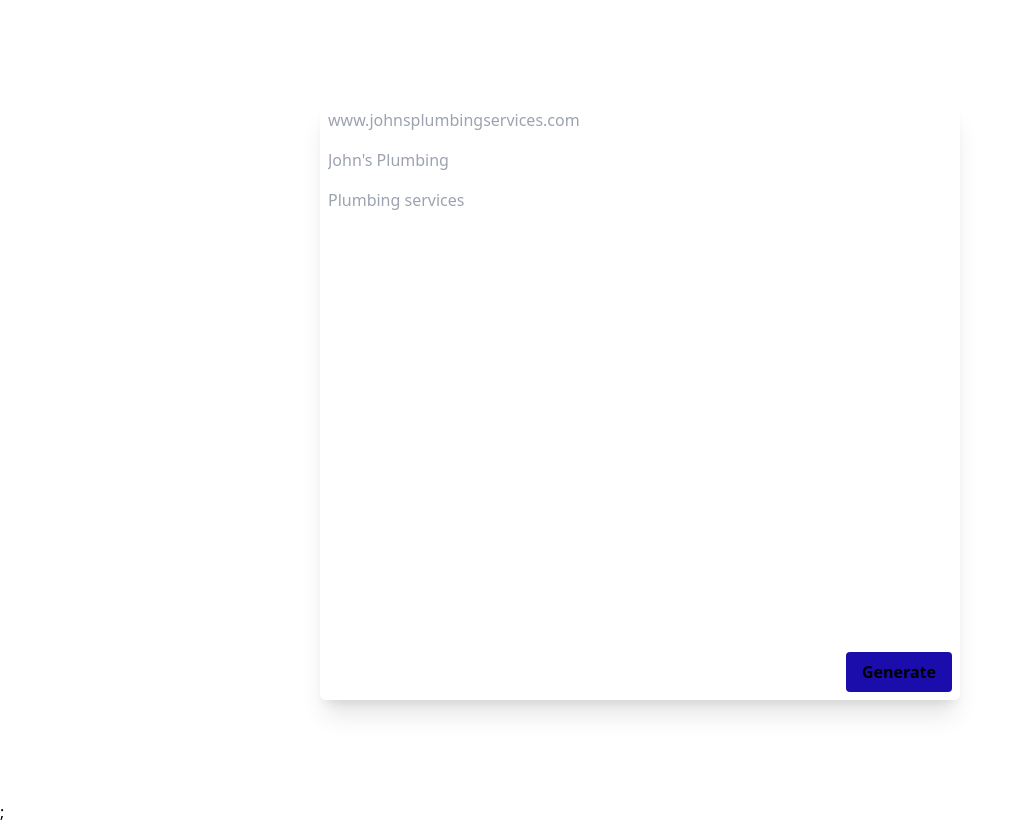
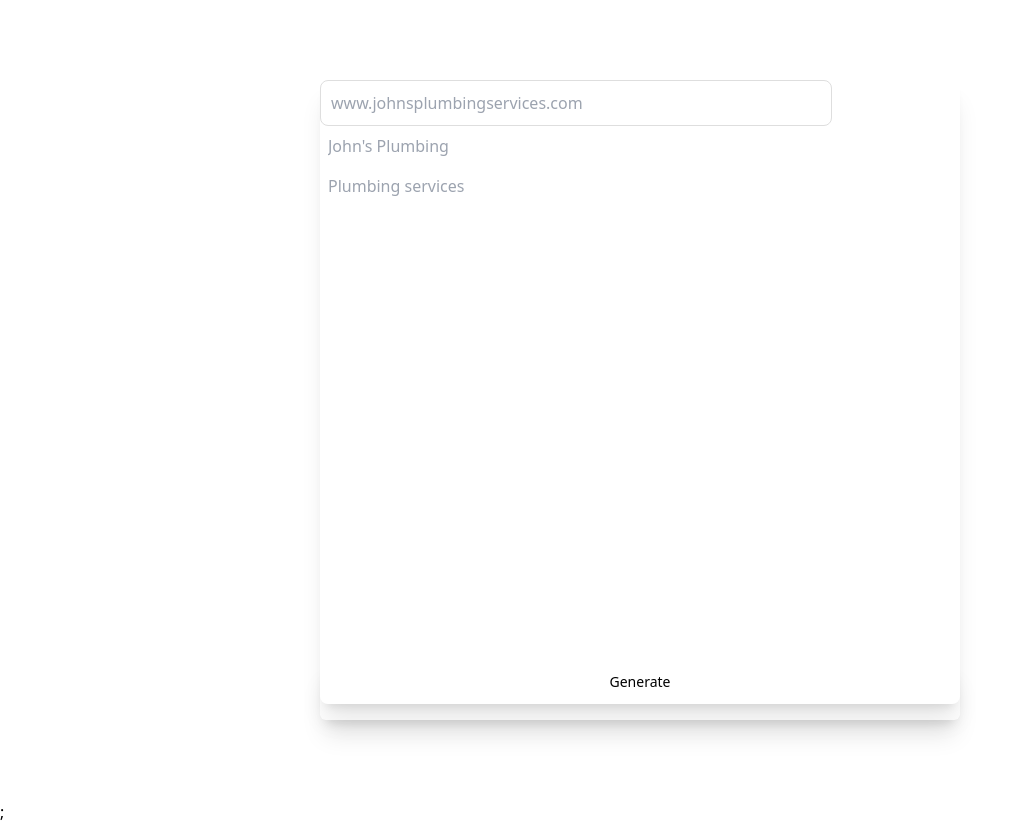
Before and after one commit to samkbe/title-tag-generator, a Next.js app: page / in a window 1280 px wide. Shown: the whole page, without its empty margins (0-1026 px from the left). Built offline with nearby package versions, Linux system fonts and the light colour scheme.

Commit message:
Loading skeletons now functional

```diff
--- a/components/index.ts
+++ b/components/index.ts
@@ -1 +1,2 @@
 export * from "./inputs";
+export * from "./metatag-display";
--- a/components/inputs.tsx
+++ b/components/inputs.tsx
@@ -1,11 +1,6 @@
 import { useState } from "react";
 import { useQuery } from "@tanstack/react-query";
-
-type serpProps = {
-  titleTag: string;
-  descriptionTag: string;
-  url: string;
-};
+import { MetaTagDisplay } from "./metatag-display";
 
 export function Inputs() {
   const [url, setUrl] = useState<string>("");
@@ -20,11 +15,6 @@ export function Inputs() {
     }
   );
 
-  if (isRefetching) {
-    return <>Loading...</>;
-  } else if (isError) {
-    return <>Error....</>;
-  } else {
   return (
     <form
       className="flex flex-col relative h-full"
@@ -36,7 +26,7 @@ export function Inputs() {
       <div className="flex flex-col w-4/5">
         <input
           required
-            className="p-2 rounded-md w-full"
+          className="border border-lightGrey text-md rounded-lg focus:ring-blue-500 focus:border-blue-500 block w-full p-2.5 dark:bg-gray-700 dark:border-gray-600 dark:placeholder-gray-400 dark:text-white dark:focus:ring-blue-500 dark:focus:border-blue-500"
           type="text"
           value={url}
           onChange={(e) => setUrl(e.target.value)}
@@ -59,35 +49,19 @@ export function Inputs() {
           placeholder="Plumbing services"
         ></input>
       </div>
-        {data ? (
-          <div>
-            {data.options.map(({ descriptionTag, titleTag }) => (
-              <SERP
-                url={data.url}
-                key={titleTag}
-                descriptionTag={descriptionTag}
-                titleTag={titleTag}
-              />
-            ))}
-          </div>
-        ) : isRefetching ? (
+      {isRefetching && (
         <div>
           <SERPLoading />
           <SERPLoading />
           <SERPLoading />
         </div>
-        ) : (
-          <></>
       )}
-        <button
-          className="bg-googleBlue hover:bg-blue-700 text-white font-bold py-2 p-4 rounded absolute bottom-0 right-0 m-2"
-          type="submit"
-        >
+      {data && !isRefetching && <MetaTagDisplay data={data} />}
+      <button className="text-sm shadow-xl mb-4 rounded-lg p-3 w-full transition-all duration-500 transform hover:-translate-y-1 absolute bottom-0">
         {data ? "Generate More" : "Generate"}
       </button>
     </form>
   );
-  }
 }
 
 async function getMetaTags(keyword: string, url: string, companyName: string) {
@@ -102,9 +76,24 @@ async function getMetaTags(keyword: string, url: string, companyName: string) {
       companyName: companyName,
     }),
   });
-  const data = await response.json();
+  const data: Response = await response.json();
   return data;
 }
+
+type Response = Success | Failed;
+type Failed = {
+  __typename: "failed";
+  message: string;
+};
+type Success = {
+  __typename: "success";
+  url: string;
+  options: Metadata[];
+};
+type Metadata = {
+  titleTag: string;
+  descriptionTag: string;
+};
 
 function SERPLoading() {
   return (
@@ -116,17 +105,3 @@ function SERPLoading() {
     </div>
   );
 }
-
-function SERP({ titleTag, descriptionTag, url }: serpProps) {
-  return (
-    <div className="p-2 m-1">
-      <div className="hover:bg-lightestGrey relative">
-        {/* <RiFileCopyLine size="12" className="top-0 left-0" /> */}
-        <h3 className="text-googleBlue text-2xl p-1">{titleTag}</h3>
-      </div>
-      <div className="hover:bg-lightestGrey relative">
-        <h3 className="text-googleGrey text-sm p-1">{descriptionTag}</h3>
-      </div>
-    </div>
-  );
-}
--- /dev/null
+++ b/components/metatag-display.tsx
@@ -0,0 +1,77 @@
+type serpProps = {
+  titleTag: string;
+  descriptionTag: string;
+  url: string;
+};
+type Response = Success | Failed;
+type Failed = {
+  __typename: "failed";
+  message: string;
+};
+type Success = {
+  __typename: "success";
+  url: string;
+  options: Metadata[];
+};
+type Metadata = {
+  titleTag: string;
+  descriptionTag: string;
+};
+
+type JSONresponse = {
+  data?: Response;
+  isRefetching: boolean;
+};
+
+export function MetaTagDisplay({ data, isRefetching }: JSONresponse) {
+  if (isRefetching) {
+    return (
+      <div>
+        <SERPLoading />
+        <SERPLoading />
+        <SERPLoading />
+      </div>
+    );
+  }
+  if (data && data.__typename === "success") {
+    return (
+      <div>
+        {data.options.map(({ descriptionTag, titleTag }) => (
+          <SERP
+            url={data.url}
+            key={titleTag}
+            descriptionTag={descriptionTag}
+            titleTag={titleTag}
+          />
+        ))}
+      </div>
+    );
+  } else {
+    return <>Error....</>;
+  }
+}
+
+function SERPLoading() {
+  return (
+    <div role="status" className="max-w-sm animate-pulse p-2 m-1">
+      <div className="h-2.5 bg-lightGrey rounded-full w-48 mb-4"></div>
+      <div className="h-2 bg-lightGrey rounded-full max-w-[360px] mb-2.5"></div>
+      <div className="h-2 bg-lightGrey rounded-full mb-2.5"></div>
+      <span className="sr-only">Loading...</span>
+    </div>
+  );
+}
+
+function SERP({ titleTag, descriptionTag, url }: serpProps) {
+  return (
+    <div className="p-2 m-1">
+      <div className="hover:bg-lightestGrey relative">
+        {/* <RiFileCopyLine size="12" className="top-0 left-0" /> */}
+        <h3 className="text-googleBlue text-2xl p-1">{titleTag}</h3>
+      </div>
+      <div className="hover:bg-lightestGrey relative">
+        <h3 className="text-googleGrey text-sm p-1">{descriptionTag}</h3>
+      </div>
+    </div>
+  );
+}
--- a/pages/index.tsx
+++ b/pages/index.tsx
@@ -4,7 +4,7 @@ import { Inputs } from "../components/";
 const Home: NextPage = () => {
   return (
     <div className="bg-gray-100 h-screen flex justify-center items-center">
-      <div className="rounded-md shadow-xl bg-white w-full max-w-screen-md flex flex-col md:w-2/4 mx-4 h-3/4">
+      <div className="rounded-md shadow-xl bg-white w-full max-w-screen-md flex flex-col md:w-2/4 m-2 h-4/5">
         <Inputs />
       </div>
     </div>
```
Lines whose indentation alone changed are shown as unchanged.
